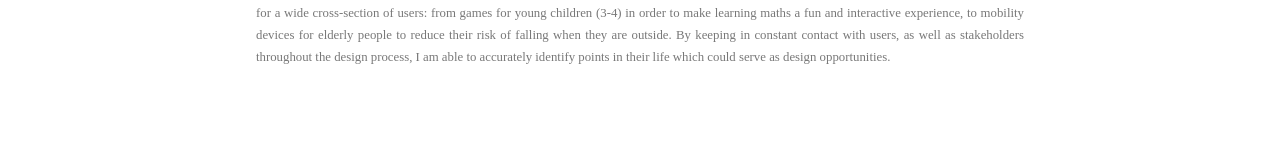
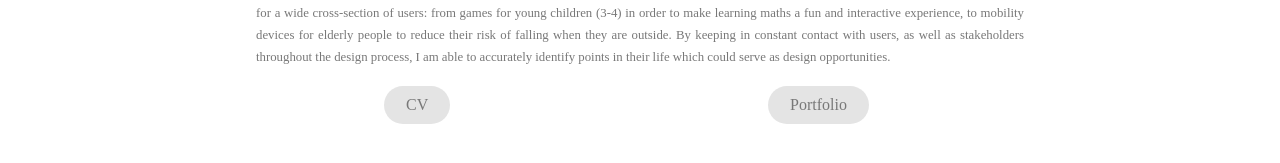
Before and after one commit to anushanarayan2911/portfolio-website, a React (Create React App) app: page /AboutPage in a window 1280 px wide. Shown: the part 359-522 px from the top of the page. Built offline with nearby package versions, Linux system fonts and the light colour scheme; a web font is replaced by a local one.

Commit message:
Add buttons for CV and portfolio to about page

```diff
--- a/src/components/About/AboutElements.js
+++ b/src/components/About/AboutElements.js
@@ -1,4 +1,5 @@
 import styled from 'styled-components';
+import {Link as LinkR} from 'react-router-dom'
 
 export const InfoContainer = styled.div`
     background: #ffffff;
@@ -79,3 +80,37 @@ export const YoutubeEmbed = ({ }) => (
       />{" "}
     </div>
 )
+
+export const CVBtn = styled.nav`
+    display: flex;
+    align-items: center;
+    position: absolute;
+    margin-left: 30%;
+`
+
+export const BtnLink = styled(LinkR)`
+    border-radius: 50px;
+    background: #e4e4e4;
+    whitespace: nowrap;
+    padding: 10px 22px;
+    color: #787878;
+    font-size: 16px;
+    outline: none;
+    border: none;
+    cursor: pointer;
+    transition: all 0.2s ease-in-out;
+    text-decoration: none;
+
+    &:hover {
+        transition: all 0.2s ease-in-out;
+        background: #ffffff;
+        color: #787878
+    }
+`
+
+export const PortfolioBtn = styled.nav`
+    display: flex;
+    align-items: center;
+    position: absolute;
+    margin-left: 10%;
+`
--- a/src/components/About/index.js
+++ b/src/components/About/index.js
@@ -7,7 +7,10 @@ import {
     Column1,
     Column2,
     Subtitle,
-    YoutubeEmbed
+    YoutubeEmbed,
+    CVBtn,
+    BtnLink,
+    PortfolioBtn
 } from './AboutElements'
 
 const About = ({}) => {
@@ -24,6 +27,23 @@ const About = ({}) => {
           </Subtitle>
         </InfoRow>
       </InfoWrapper>
+      <InfoRow>
+        <Column1>
+          <br></br>
+          <CVBtn>
+            <BtnLink>CV</BtnLink>
+          </CVBtn>
+        </Column1>
+        <Column2>
+          <br></br>
+          <PortfolioBtn>
+            <BtnLink>Portfolio</BtnLink>
+          </PortfolioBtn>
+        </Column2>
+      </InfoRow>
+
+
+
     </InfoContainer>
   )
 }
```
